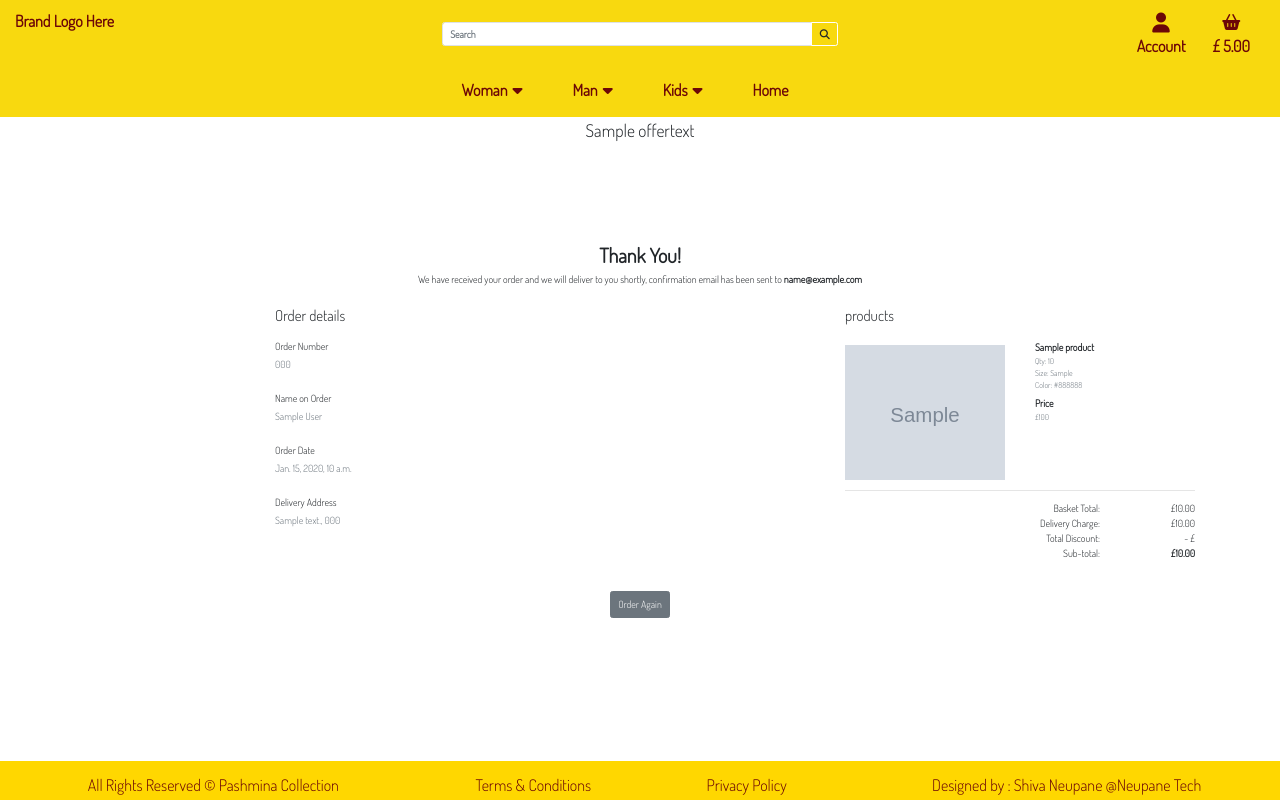
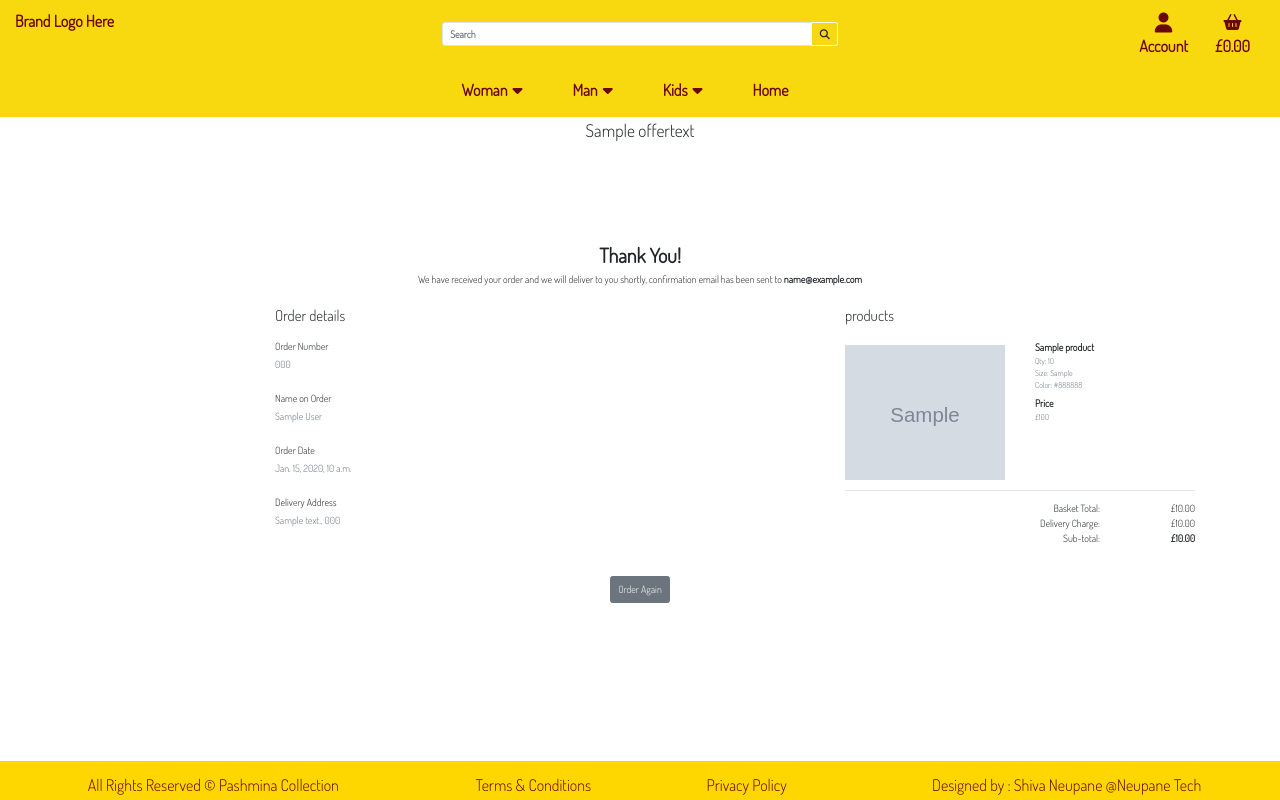
Before and after one commit to shiva123-coder/pashmina-collection, a Django app: template checkout/templates/checkout/checkout_success.html in a window 1280 px wide. Run offline with Django 5.2, Linux system fonts and the light colour scheme; the template is opened without the code that fills it: values that come from a table or form of the project are taken from there, others are empty; tables that the repository leaves empty hold one stand-in row (values such as "Sample post"); grey boxes marked "Sample" are stand-in pictures; some libraries are stand-ins or nearby versions.

Commit message:
Fixed logic to calculate delivery charge correctly

```diff
--- a/basket/context.py
+++ b/basket/context.py
@@ -35,7 +35,12 @@ def basket_contents(request):
             })
 
     # Calculate total price including any delivery charge and discount
-    delivery_cost = settings.DELIVERY_COST
+    if total < settings.FREE_DELIVERY_OUTSET and basket_products:
+        delivery_cost = 5
+        free_delivery_eligibility = settings.FREE_DELIVERY_OUTSET - total
+    else:
+        delivery_cost = 0
+        free_delivery_eligibility = 0
 
     sum_total = delivery_cost + total
 
@@ -44,6 +49,8 @@ def basket_contents(request):
         'total': total,
         'product_count': product_count,
         'delivery_cost': delivery_cost,
+        'free_delivery_eligibility': free_delivery_eligibility,
+        'free_delivery_outset': settings.FREE_DELIVERY_OUTSET,
         'sum_total': sum_total,
     }
 
--- a/basket/static/basket/css/basket.css
+++ b/basket/static/basket/css/basket.css
@@ -1,3 +1,3 @@
-.container.basket-container {
+.basket-container {
     margin-bottom: 8rem;
 }
--- a/checkout/models.py
+++ b/checkout/models.py
@@ -57,7 +57,7 @@ class Order(models.Model):
         self.total = self.lineitems.aggregate(
             Sum('lineitem_total'))['lineitem_total__sum'] or 0
         if self.total < settings.FREE_DELIVERY_OUTSET:
-            self.delivery_cost = 3
+            self.delivery_cost = 5
         else:
             self.delivery_cost = 0
 
--- a/checkout/signals.py
+++ b/checkout/signals.py
@@ -9,7 +9,6 @@ def update_on_save(sender, instance, created, **kwargs):
     """
     update order total when lineitem is created or updated
     """
-    print('update signal received')
     instance.order.update_sum_total()
 
 
@@ -19,6 +18,4 @@ def update_on_delete(sender, instance, **kwargs):
     Update order total when a lineitem is deleted
     """
 
-    print('delets signal received')
-
     instance.order.update_sum_total()
--- a/checkout/static/checkout/css/checkout.css
+++ b/checkout/static/checkout/css/checkout.css
@@ -1,3 +1,8 @@
+.checkout-container {
+    margin-bottom: 8rem;
+}
+
+
 /*--- css styling below directly taken from stripe
 documentation and modified as per project requirement (start)--*/
 
--- a/checkout/templates/checkout/checkout.html
+++ b/checkout/templates/checkout/checkout.html
@@ -7,7 +7,7 @@
 {% endblock %}
 
 {% block content %}
-   <div class="container basket-container">
+   <div class="container checkout-container">
         <div class="row text-center">
             <div class="col">
                 <h2 class="basket-title mt-5 pb-4 pt-4 font-weight-bold">Order Basket</h2>
--- a/checkout/templates/checkout/checkout_success.html
+++ b/checkout/templates/checkout/checkout_success.html
@@ -100,17 +100,11 @@
                 <div class="col-7 offset-2">
                     <p class="my-0">Basket Total:</p>
                     <p class="my-0">Delivery Charge:</p>
-                     <!--remove d-none class if discount % need to be shown -->
-                    <p class="my-0 d-none">Discount:</p>
-                    <p class="my-0">Total Discount:</p>
                     <p class="my-0">Sub-total:</p>
                 </div>
                 <div class="col-3">
                     <p class="my-0">£{{ order.total | floatformat:2 }}</p>
                     <p class="my-0">£{{ order.delivery_cost | floatformat:2 }}</p>
-                    <!--remove d-none class if discount % need to be shown -->
-                    <p class="d-none">: {{ order.discount_percent | floatformat:0 }}%</p>
-                    <p class="my-0">- £{{ order.discount_amount | floatformat:2  }}</p>
                     <p class="my-0"><strong>£{{ order.sum_total | floatformat:2 }}</strong></p>
                 </div>
             </div>
--- a/pashmina_home/settings.py
+++ b/pashmina_home/settings.py
@@ -167,7 +167,7 @@ USE_I18N = True
 USE_TZ = True
 
 # valiables for delivery option
-DELIVERY_COST = 5
+FREE_DELIVERY_OUTSET = 250
 
 # stripe
 STRIPE_CURRENCY = 'gbp'
```
Also changed, not shown: home/migrations/0007_alter_textonhomepage_options.py (added).
